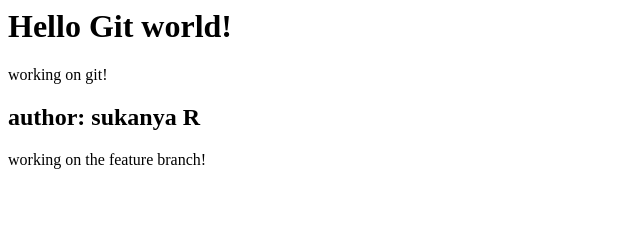
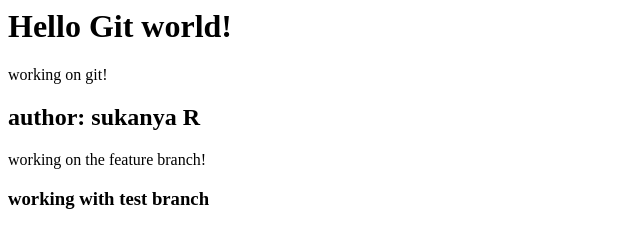
Before and after one commit to Sukanya-hub/GitGithubMasterclass, a plain HTML site: page index.html in a window 1280 px wide. Shown: the whole page, without its empty margins (0-640 px from the left). Drawn offline with Linux system fonts and the light colour scheme.

```diff
--- a/index.html
+++ b/index.html
@@ -10,4 +10,6 @@
     <p> working on the feature branch! </p>
 </div>
 
+<h3> working with test branch</h3>
+
 <!--somecomments-->
```
